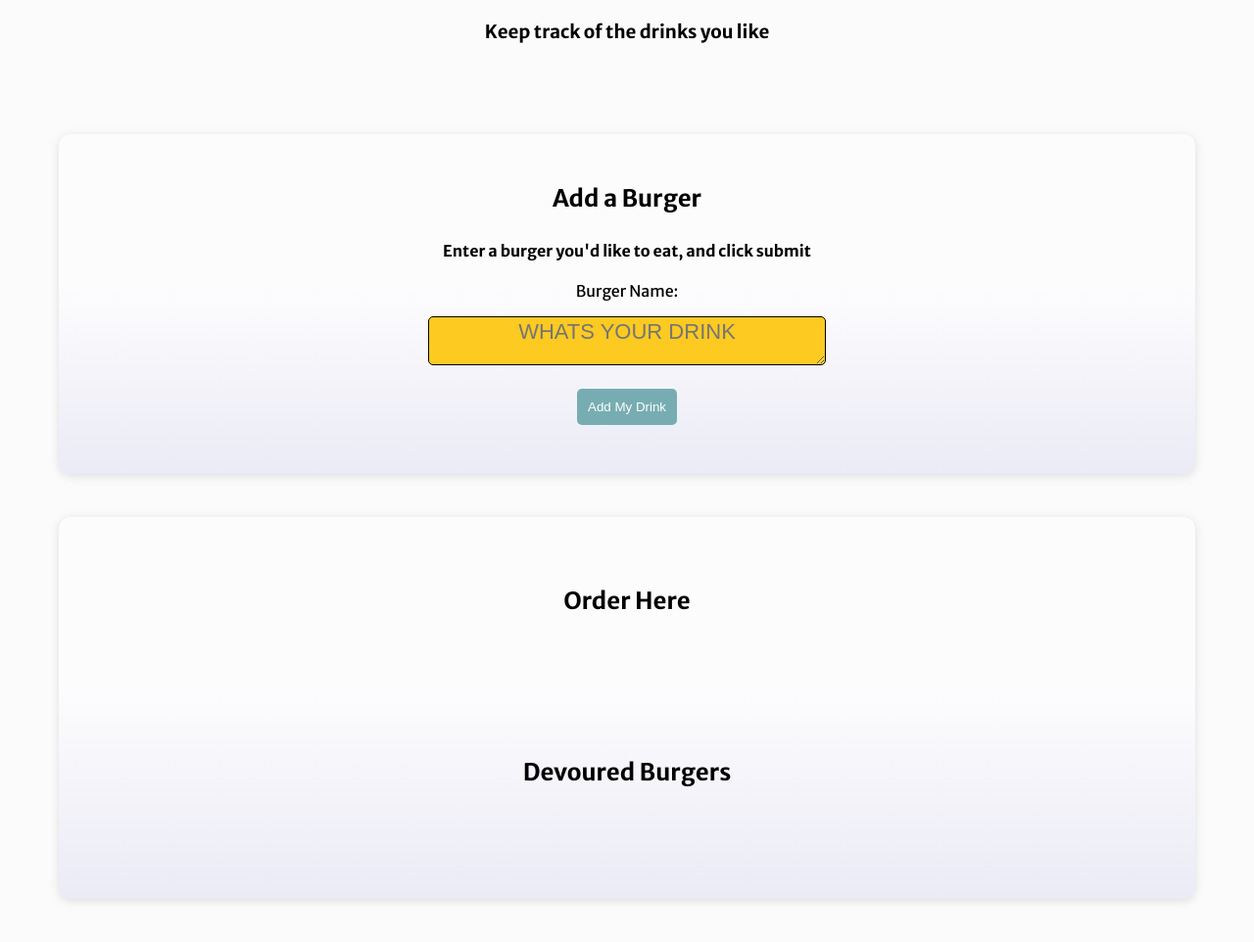
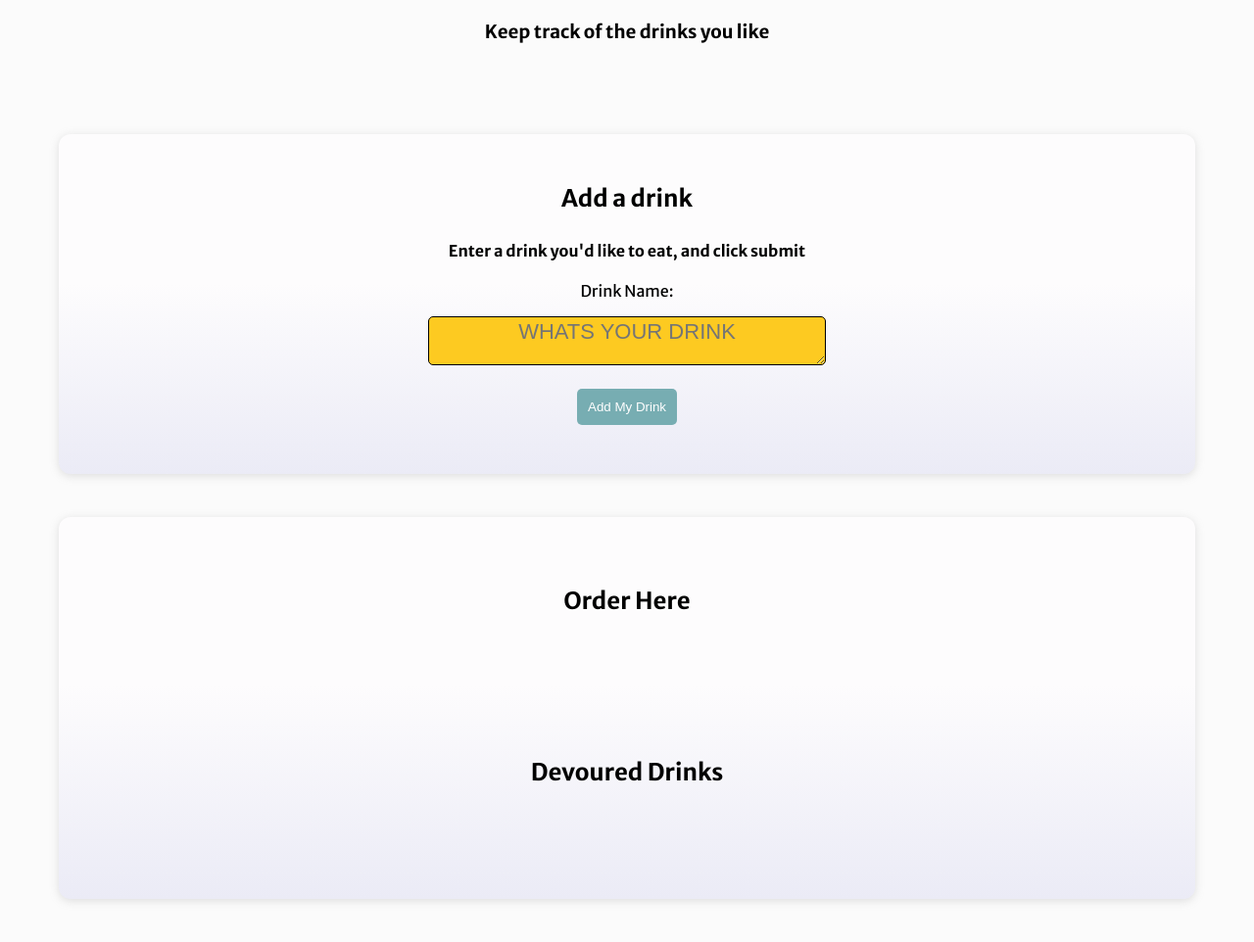
Before and after one commit to donghohnation/donghohnation.github.io.drinkreviews, a Node server app: template views/index.handlebars in a window 1280 px wide. Shown: the part 142-1104 px from the top of the page at 98% size. Run offline with Node 20, Linux system fonts and the light colour scheme; the template is opened without the code that fills it, so the values that code supplies are empty; some libraries are stand-ins or nearby versions.

Commit message:
updated code

```diff
--- a/config/connection.js
+++ b/config/connection.js
@@ -11,7 +11,7 @@ if (process.env.JAWSDB_URL) {
     port: 3306,
     user: "root",
     password: "chickenrecipe123",
-    database: "burgers_DB"
+    database: "drinks_DB"
   })
 };
 
--- a/server.js
+++ b/server.js
@@ -18,7 +18,7 @@ app.engine("handlebars", exphbs({ defaultLayout: "main" }));
 app.set("view engine", "handlebars");
 
 // Import routes and give the server access to them
-const routes = require("./controllers/burgers_controller.js");
+const routes = require("./controllers/drinks_controller.js");
 
 app.use(routes);
 
--- a/views/index.handlebars
+++ b/views/index.handlebars
@@ -4,38 +4,38 @@
 </div>
 
 <div class="container2">
-  <h2>Add a Burger</h2>
-  <h4>Enter a burger you'd like to eat, and click submit</h4>
+  <h2>Add a drink</h2>
+  <h4>Enter a drink you'd like to eat, and click submit</h4>
   <form class="create-form">
 
-    <p>Burger Name:</p>
+    <p>Drink Name:</p>
     <div class="form-group">
-      <textarea type="text" id="burger" rows="4" name="name" placeholder="WHATS YOUR DRINK"></textarea>
+      <textarea type="text" id="drink" rows="4" name="name" placeholder="WHATS YOUR DRINK"></textarea>
     </div>
 
     <button type="submit" class="form-button">Add My Drink</button>
   </form>
 </div>
 
-<div class="burger-list">
-  {{!-- If devoured returns a falsy value (ie, not yet devoured), Handlebars WILL render burger-block partial, setting devoured to false.
+<div class="drink-list">
+  {{!-- If devoured returns a falsy value (ie, not yet devoured), Handlebars WILL render drink-block partial, setting devoured to false.
 Otherwise, it will render nothing. --}}
   <div class="not-devoured">
     <h2>Order Here</h2>
     <ul>
-      {{#each burgers}}
+      {{#each drinks}}
       {{#unless devoured}}
-      {{> burgers/burger-block devoured=false}}
+      {{> drinks/drink-block devoured=false}}
       {{/unless}}
       {{/each}}
     </ul>
   </div>
-  <div class="devoured-burgers">
-    <h2>Devoured Burgers</h2>
+  <div class="devoured-drinks">
+    <h2>Devoured Drinks</h2>
     <ul>
-      {{#each burgers}}
+      {{#each drinks}}
       {{#if devoured}}
-      {{> burgers/burger-block devoured=true}}
+      {{> drinks/drink-block devoured=true}}
       {{/if}}
       {{/each}}
     </ul>
@@ -44,6 +44,6 @@ Otherwise, it will render nothing. --}}
 
 
   {{!-- If devoured is true (eaten), it will render --}}
-  {{!-- <div class="devoured-burgers">
+  {{!-- <div class="devoured-drinks">
 
 </div> --}}
--- a/views/layouts/main.handlebars
+++ b/views/layouts/main.handlebars
@@ -4,11 +4,11 @@
 <head>
 	<!-- Metadata-->
 	<meta charset="UTF-8">
-	<title>Eat Tha Burger! | Full Stack Burgers</title>
+	<title>Drink Tracker</title>
 	<meta name="viewport" content="width=device-width, initial-scale=1, shrink-to-fit=no">
 
 	<!-- CSS -->
-	<link rel="stylesheet" href="/assets/css/burger_style.css" type="text/css" />
+	<link rel="stylesheet" href="/assets/css/drink_style.css" type="text/css" />
 
 	<!-- Fonts -->
 	<link
@@ -19,7 +19,7 @@
 
 	<!-- Javascript -->
 	<script src="https://code.jquery.com/jquery.js"></script>
-	<script src="/assets/js/burger_page.js"></script>
+	<script src="/assets/js/drink_page.js"></script>
 
 	<!-- Favicon -->
 	<link rel="apple-touch-icon" sizes="180x180" href="favicon_io/apple-touch-icon.png">
--- a/views/partials/burgers/burger-block.handlebars
+++ b/views/partials/drinks/drink-block.handlebars
@@ -1,9 +1,9 @@
 <li>
-	{{burger_name}}
+	{{drink_name}}
 
 	<button class="change-devoured" data-id="{{id}}" data-devoured="{{devoured}}">
 		{{#if devoured}}YUM!{{else}}EAT ME!{{/if}}
 	</button>
 
-	<button class="delete-burger" data-id="{{id}}">Delete</button>
+	<button class="delete-drink" data-id="{{id}}">Delete</button>
 </li>
```
Also changed, not shown: config/orm.js (+4 -4 lines), controllers/drinks_controller.js (renamed from controllers/burgers_controller.js, +16 -16 lines), db/db.sql (+10 -10 lines), models/burger_model.js (deleted, +0 -26 lines), models/drink_model.js (added, +26 -0 lines), public/assets/css/drink_style.css, public/assets/js/drink_page.js, public/favicon_io/android-chrome-192x192.png (deleted), public/favicon_io/android-chrome-512x512.png (deleted), public/favicon_io/apple-touch-icon.png (deleted), public/favicon_io/favicon-16x16.png (deleted), public/favicon_io/favicon-32x32.png (deleted), public/favicon_io/favicon.ico (deleted), public/favicon_io/site.webmanifest (deleted).
